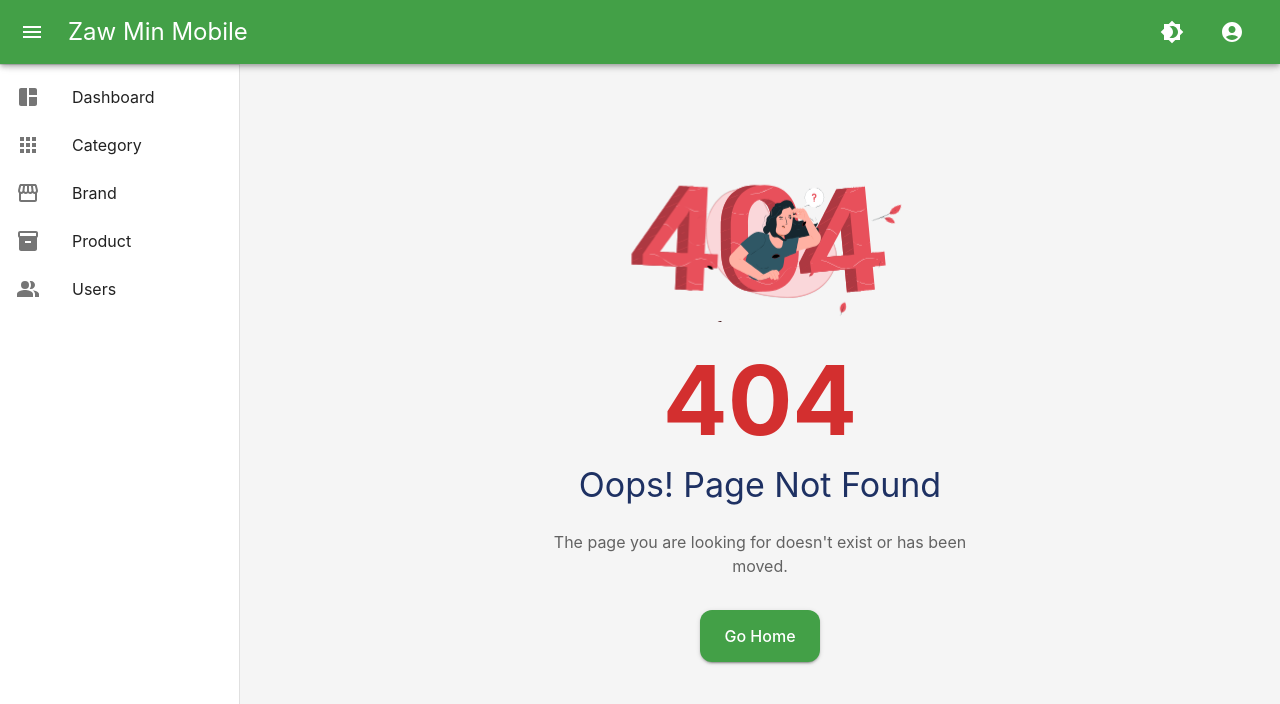
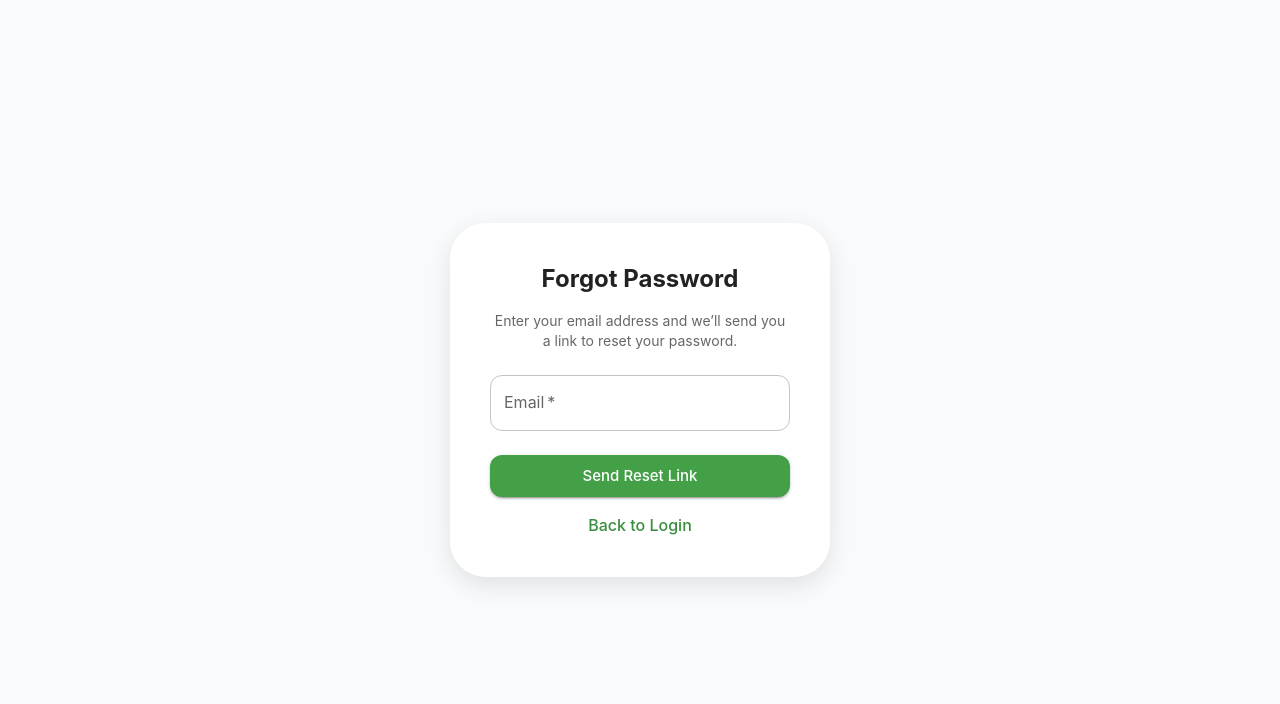
Before and after one commit to SufiaSimjee/Frontend, a React (Vite) app: page /forgotPassword in a window 1280 px wide. Before the commit this address had no page. Shown: the top 704 px of the page. Built offline with nearby package versions, Linux system fonts and the light colour scheme.

Commit message:
New Screen design

```diff
--- a/src/main.jsx
+++ b/src/main.jsx
@@ -14,6 +14,7 @@ import ViewBrand from "./screens/ViewBrand.jsx";
 import ViewProduct from "./screens/ViewProduct.jsx";
 import ViewUser from "./screens/ViewUser.jsx";
 import LoginScreen from "./screens/LoginScreen.jsx";
+import ForgotPasswordScreen from "./screens/ForgotPasswordScreen.jsx";
 
 export const Main = () => {
   const [mode, setMode] = useState(() => localStorage.getItem("themeMode") || "custom");
@@ -33,6 +34,7 @@ export const Main = () => {
       createRoutesFromElements(
         <>
         <Route path="/login" element={<LoginScreen />} />
+        <Route path="/forgotPassword" element={<ForgotPasswordScreen />} />
         <Route path="/" element={<App toggleColorMode={toggleTheme} themeMode={mode} />}>
           <Route index element={<Dashboard />} />
           <Route path="category" element={<ViewCategory />} />
--- /dev/null
+++ b/src/screens/ForgotPasswordScreen.jsx
@@ -0,0 +1,98 @@
+import React, { useState } from "react";
+import { Box, Button, TextField, Typography, Paper } from "@mui/material";
+import { Link } from "react-router-dom";
+
+const ForgotPasswordScreen = () => {
+  const [email, setEmail] = useState("");
+
+  const handleSubmit = (e) => {
+    e.preventDefault();
+    console.log("Form submitted!");
+  };
+
+  return (
+    <Box
+      sx={{
+        height: "100vh",
+        display: "flex",
+        alignItems: "center",
+        justifyContent: "center",
+        backgroundColor: "#f9fafb",
+      }}
+    >
+      <Paper
+        elevation={5}
+        sx={{
+          padding: 5,
+          width: "90%",
+          maxWidth: 380,
+          borderRadius: 3,
+          backgroundColor: "rgba(255, 255, 255, 0.95)",
+          backdropFilter: "blur(6px)",
+          boxShadow: "0 8px 24px rgba(0,0,0,0.1)",
+        }}
+      >
+        <Typography
+          variant="h5"
+          align="center"
+          sx={{ fontWeight: "bold", color: "text.primary", mb: 1 }}
+        >
+          Forgot Password
+        </Typography>
+
+        <Typography
+          variant="body2"
+          align="center"
+          sx={{ mb: 1, pt: 1, color: "text.secondary" }}
+        >
+          Enter your email address and we’ll send you a link to reset your
+          password.
+        </Typography>
+
+        <Box
+          component="form"
+          noValidate
+          autoComplete="off"
+          onSubmit={handleSubmit}
+        >
+          <TextField
+            fullWidth
+            label="Email"
+            type="email"
+            variant="outlined"
+            value={email}
+            onChange={(e) => setEmail(e.target.value)}
+            required
+            margin="normal"
+          />
+
+          <Button
+            type="submit"
+            fullWidth
+            variant="contained"
+            color="primary"
+            size="large"
+            sx={{ mt: 2 }}
+          >
+            Send Reset Link
+          </Button>
+
+          <Box mt={2} textAlign="center">
+            <Link
+              to="/login"
+              style={{
+                textDecoration: "none",
+                color: "#388e3c",
+                fontWeight: 500,
+              }}
+            >
+              Back to Login
+            </Link>
+          </Box>
+        </Box>
+      </Paper>
+    </Box>
+  );
+};
+
+export default ForgotPasswordScreen;
--- a/src/screens/LoginScreen.jsx
+++ b/src/screens/LoginScreen.jsx
@@ -1,4 +1,4 @@
-import { useState } from 'react';
+import { useState } from "react";
 import {
   Box,
   Button,
@@ -7,13 +7,13 @@ import {
   Paper,
   InputAdornment,
   IconButton,
-} from '@mui/material';
-import { Link } from 'react-router-dom';
-import { Visibility, VisibilityOff } from '@mui/icons-material';
+} from "@mui/material";
+import { Link } from "react-router-dom";
+import { Visibility, VisibilityOff } from "@mui/icons-material";
 
 const LoginScreen = () => {
-  const [email, setEmail] = useState('');
-  const [password, setPassword] = useState('');
+  const [email, setEmail] = useState("");
+  const [password, setPassword] = useState("");
   const [showPassword, setShowPassword] = useState(false);
 
   const handleTogglePassword = () => {
@@ -27,30 +27,40 @@ const LoginScreen = () => {
   return (
     <Box
       sx={{
-        height: '100vh',
-        display: 'flex',
-        alignItems: 'center',
-        justifyContent: 'center',
-        backgroundColor: '#f9fafb',
+        height: "100vh",
+        display: "flex",
+        alignItems: "center",
+        justifyContent: "center",
+        backgroundColor: "#f9fafb",
       }}
     >
       <Paper
         elevation={5}
         sx={{
           padding: 5,
-          width: '90%',
+          width: "90%",
           maxWidth: 380,
           borderRadius: 3,
-          backgroundColor: 'rgba(255, 255, 255, 0.95)',
-          backdropFilter: 'blur(6px)',
-          boxShadow: '0 8px 24px rgba(0,0,0,0.1)',
+          backgroundColor: "rgba(255, 255, 255, 0.95)",
+          backdropFilter: "blur(6px)",
+          boxShadow: "0 8px 24px rgba(0,0,0,0.1)",
         }}
       >
-        <Typography variant="h5" gutterBottom align="center" sx={{ fontWeight: 600 }}>
+        <Typography
+          variant="h5"
+          gutterBottom
+          align="center"
+          sx={{ fontWeight: 600 }}
+        >
           Login
         </Typography>
 
-        <Box component="form" noValidate autoComplete="off" onSubmit={handleSubmit}>
+        <Box
+          component="form"
+          noValidate
+          autoComplete="off"
+          onSubmit={handleSubmit}
+        >
           <TextField
             fullWidth
             label="Email"
@@ -65,7 +75,7 @@ const LoginScreen = () => {
           <TextField
             fullWidth
             label="Password"
-            type={showPassword ? 'text' : 'password'}
+            type={showPassword ? "text" : "password"}
             value={password}
             onChange={(e) => setPassword(e.target.value)}
             margin="normal"
@@ -88,14 +98,25 @@ const LoginScreen = () => {
 
           <Box display="flex" justifyContent="flex-end" mt={1}>
             <Link
-              to="/forgot-password"
-              style={{ textDecoration: 'none', color: '#388e3c', fontWeight: 500 }}
+              to="/forgotPassword"
+              style={{
+                textDecoration: "none",
+                color: "#388e3c",
+                fontWeight: 500,
+              }}
             >
               Forgot password?
             </Link>
           </Box>
 
-          <Button fullWidth variant="contained" color="primary" sx={{ mt: 2 }} type="submit">
+          <Button
+            fullWidth
+            variant="contained"
+            color="primary"
+            sx={{ mt: 2 }}
+            size="large"
+            type="submit"
+          >
             Sign In
           </Button>
         </Box>
```
